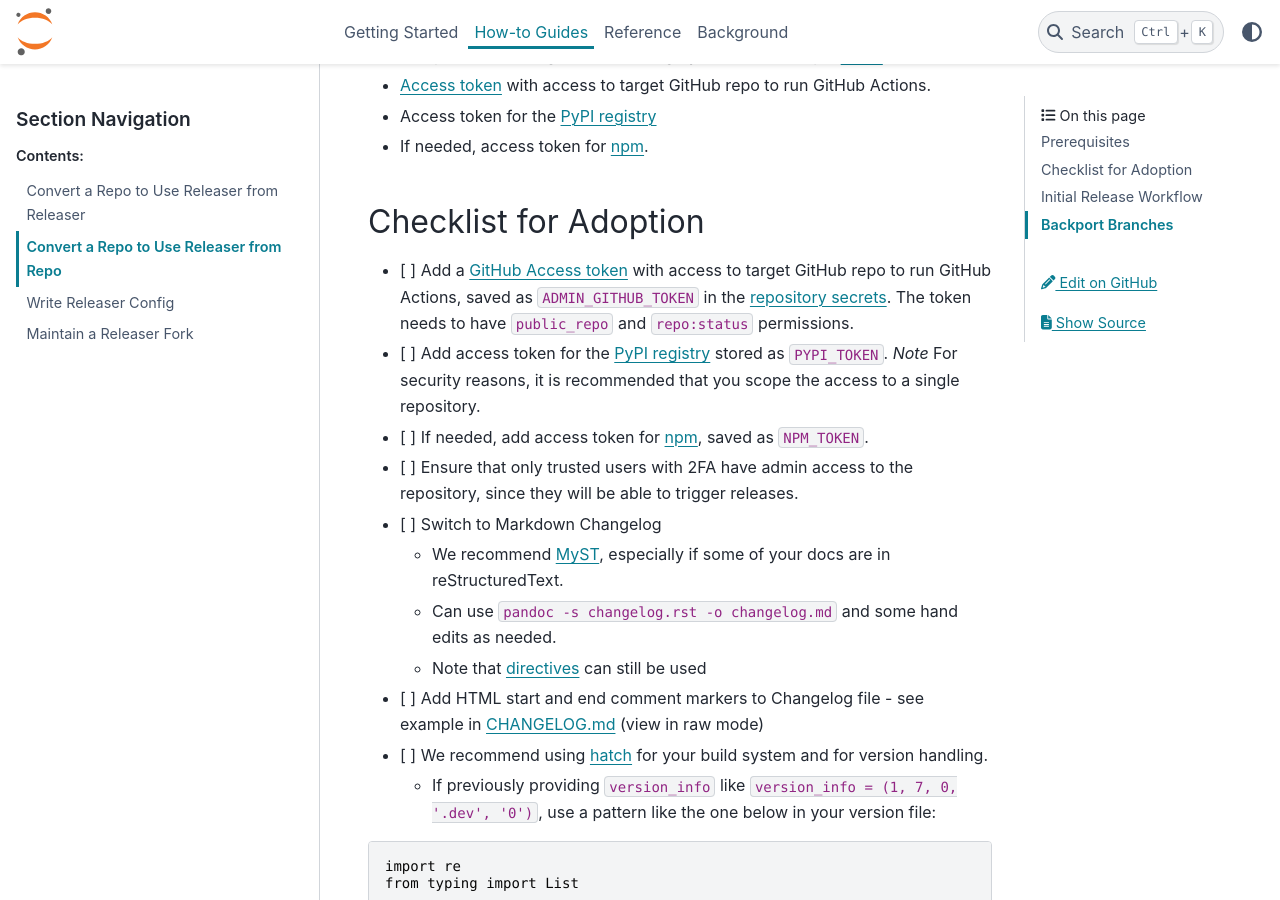
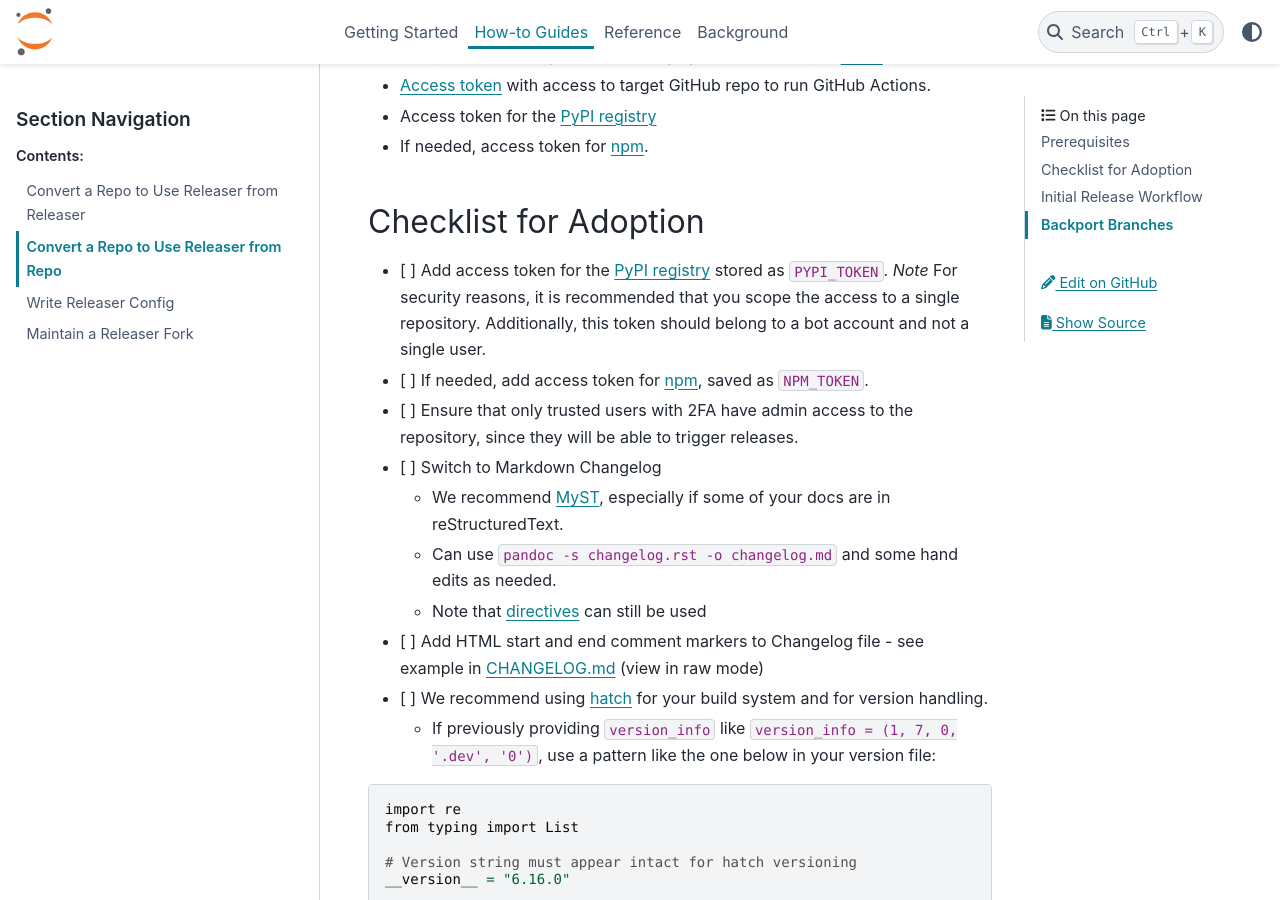
Before and after one commit to jupyter-server/jupyter_releaser, a Sphinx documentation site: the page built from docs/source/how_to_guides/convert_repo_from_repo.md, in a window 1280 px wide and 900 px high, scrolled down 439 px. Built offline with Sphinx 7.4.7 and the PyData theme 0.15.4, drawn with Linux system fonts in a browser that asks for light colours; some of the changed text lies outside the part shown.

Commit message:
simplify security handling

```diff
--- a/docs/source/how_to_guides/convert_repo_from_repo.md
+++ b/docs/source/how_to_guides/convert_repo_from_repo.md
@@ -14,12 +14,10 @@
 
 ## Checklist for Adoption
 
-- [ ] Add a [GitHub Access token](https://docs.github.com/en/github/authenticating-to-github/creating-a-personal-access-token) with access to target GitHub repo to run GitHub Actions, saved as
-      `ADMIN_GITHUB_TOKEN` in the [repository secrets](https://docs.github.com/en/actions/reference/encrypted-secrets#creating-encrypted-secrets-for-a-repository).
-      The token needs to have `public_repo` and `repo:status` permissions.
 - [ ] Add access token for the [PyPI registry](https://packaging.python.org/guides/publishing-package-distribution-releases-using-github-actions-ci-cd-workflows/#saving-credentials-on-github) stored as `PYPI_TOKEN`.
       _Note_ For security reasons, it is recommended that you scope the access
-      to a single repository.
+      to a single repository. Additionally, this token should belong to a
+      bot account and not a single user.
 - [ ] If needed, add access token for [npm](https://docs.npmjs.com/creating-and-viewing-access-tokens), saved as `NPM_TOKEN`.
 - [ ] Ensure that only trusted users with 2FA have admin access to the
       repository, since they will be able to trigger releases.
@@ -76,8 +74,7 @@
 
 - [ ] Update or add `RELEASE.md` that describes the onboarding and release process, e.g.
 
-- [ ] Copy `prep-release.yml` and `publish-release.yml` from this repository
-      and remove the "target" input, since the target will be your own repo.
+- [ ] Copy `prep-release.yml` and `publish-release.yml` from the `example-workflows` folder in this repository.
 
 - [ ] Optionally add [configuration](#Configuration) to the repository if non-standard options or hooks are needed.
 
```
Also changed, not shown: docs/source/get_started/making_release_from_repo.md (+1 -1 lines), .pre-commit-config.yaml, 5 other files.
